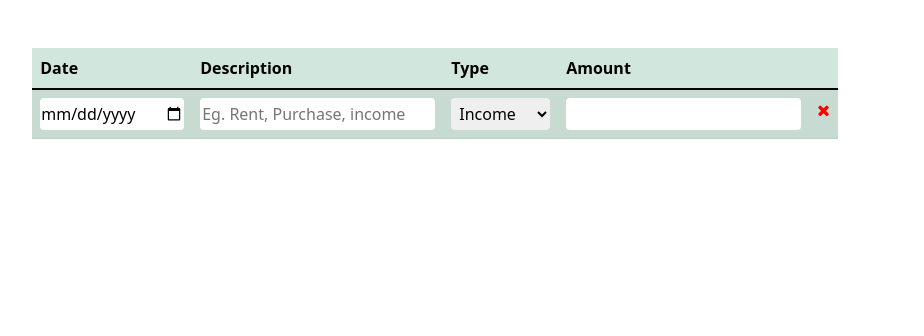
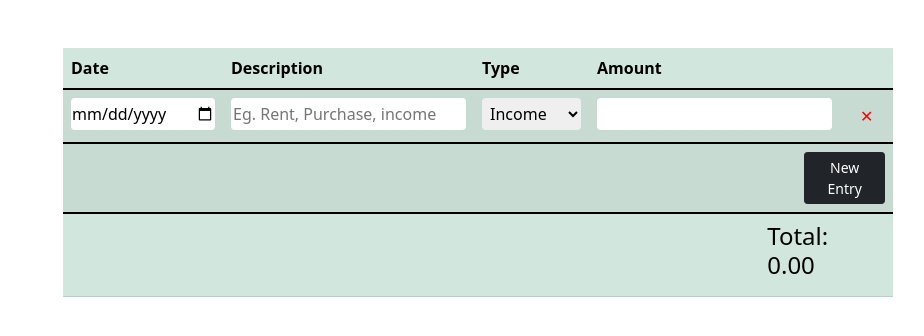
Before and after one commit to JosephChuksN/BudgetTracker, a plain HTML site: page index.html in a window 1280 px wide. Shown: the whole page, without its empty margins (205-1129 px from the left). Drawn offline with nearby package versions, Linux system fonts and the light colour scheme.

Commit message:
Added Content and Styling

```diff
--- a/index.html
+++ b/index.html
@@ -14,7 +14,8 @@
     <title></title>
   </head>
   <body>
-      <table class="table table-success table-striped container mt-5">
+    <div class="container mt-5">
+      <table class="table table-success table-striped ">
         <thead>
             <tr>
                 <th>Date</th>
@@ -30,10 +31,20 @@
             <td><input class="rounded border-0 py-1" type="text" name="" id="" placeholder="Eg. Rent, Purchase, income"></td>
             <td><select class="rounded border-0 p-1" name="" id=""><option value="Income">Income</option><option value="Expenses">Expenses</option></select></td>
             <td><input class="rounded border-0 py-1" type="number" name="" id=""></td>
-        <td><i class="fa fa-times"></i></td>
+            <td><button class="border-0 btn btn-delete">&#10005;</button></td>
         </tr>
         </tbody>
+        <tbody>
+          <tr class="" >
+            <td colspan="5"><button class="btn btn-sm btn-dark" >New Entry</button></td>
+          </tr>
+        </tbody>
+        <tfoot>
+          <td colspan="5"><h4 class="px-1">Total: <span>0.00</span></h4></td>
+        </tfoot>
     </table>
+    </div>
+
 
     <!-- Optional JavaScript; choose one of the two! -->
 
--- a/style.css
+++ b/style.css
@@ -4,8 +4,20 @@
 .fa{
 color: red!important;
 }
+.rounded{
+  outline: none!important;
+}
+
+.btn-delete{
+  color: red!important;
+}
+.btn-sm{
+  margin-left: 90%!important;
+}
+h4{
+  margin-left: 85%!important;
+}
+
 @media only screen and (max-width: 600px) {
-    body {
-      background-color: lightblue;
-    }
+
   }
```
Lines whose indentation alone changed are shown as unchanged.
